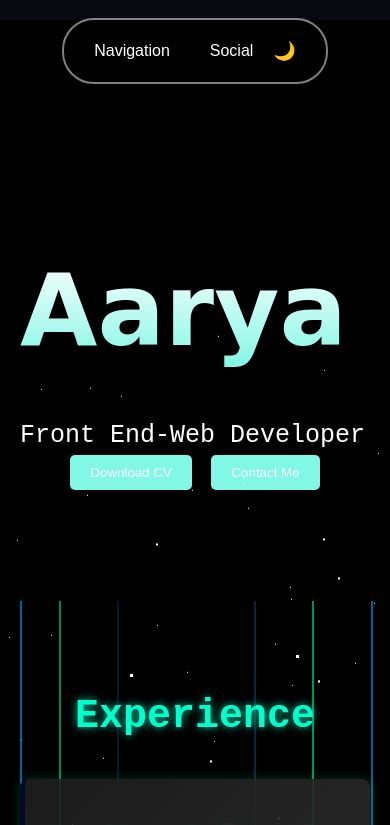
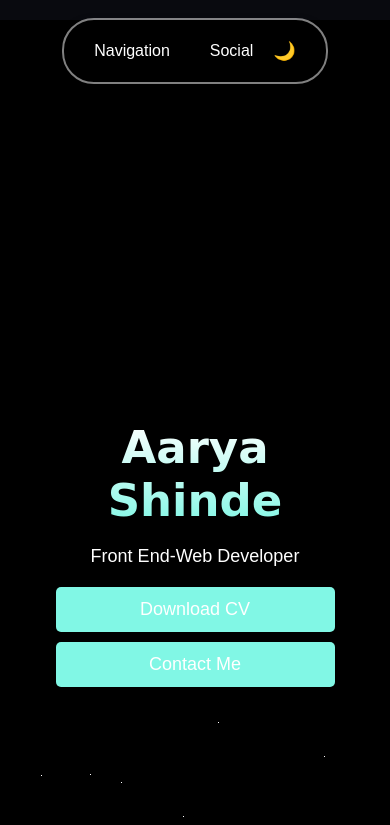
Before and after one commit to Aarya-Shinde/PRODIGY_WD_04, a plain HTML site: page index.html in a window 390 px wide. Shown: the top 825 px of the page. Drawn offline with nearby package versions, Linux system fonts and the light colour scheme; a web font is replaced by a local one.

Commit message:
Fixed main container responsiveness issue

```diff
--- a/indexstyle.css
+++ b/indexstyle.css
@@ -96,17 +96,33 @@ body {
 main {
     padding: 20px;
     text-align: center;
-    margin-bottom: 80px;
+    display: flex;
+    justify-content: center;
+    align-items: center;
+    height: 100vh;
+}
+
+.mainContainer {
+    width: 100%;
+    max-width: 700px;
+    padding: 20px;
+}
+
+.box {
+    text-align: center;
+    max-width: 90%;
+    margin: 0 auto;
 }
 
 h1 {
     background: -webkit-linear-gradient(white, #81f7e5);
     font-family: 'Bruno Ace SC', cursive;
-    font-size: 100px;
+    font-size: 80px;
     font-stretch: semi-expanded;
     -webkit-background-clip: text;
     -webkit-text-fill-color: transparent;
-    margin-top: 130px;
+    white-space: nowrap; /* Keeps name in one line */
+    margin: 20px 0;
     display: inline-block;
     overflow: hidden;
     animation: typing 3s steps(40, end);
@@ -119,37 +135,73 @@ h1 {
 
 .profession {
     color: white;
-    margin: -20px 10px 0px 0px;
-    font-size: 25px;
+    font-size: 22px;
+    margin-top: -5px;
+}
+
+.buttons {
+    display: flex;
+    justify-content: center;
+    gap: 15px;
+    margin-top: 20px;
+    flex-wrap: wrap;
 }
 
 .buttons button {
-    padding: 10px 20px;
-    margin: 5px;
+    padding: 12px 25px;
+    font-size: 18px;
     border: none;
     background: #81f7e5;
     color: white;
     border-radius: 5px;
     cursor: pointer;
-    transition: background 0.3s;
+    transition: background 0.3s, transform 0.2s;
+    min-width: 180px;
 }
 
 .buttons button:hover {
     background: #004a69;
+    transform: scale(1.05);
 }
 
-.info {
-    color: #f1f1f1;
-    background-color: black;
+/* Responsive Styles */
+@media (max-width: 768px) {
+    h1 {
+        font-size: 60px;
+    }
+
+    .profession {
+        font-size: 20px;
+    }
+
+    .buttons {
+        flex-direction: column;
+        align-items: center;
+    }
+
+    .buttons button {
+        width: 90%;
+    }
 }
 
-.box {
-    font-family: 'Courier New', monospace;
-    overflow: hidden;
-    white-space: nowrap;
-    margin: 0 auto;
+@media (max-width: 480px) {
+    h1 {
+        font-size: 45px;
+        white-space: normal; /* Allows breaking on small screens */
+    }
+
+    .profession {
+        font-size: 18px;
+    }
+
+    .buttons {
+        gap: 10px;
+    }
+
+    .buttons button {
+        width: 100%;
+    }
 }
-
 /* footer styleing starts here ******************** */
 
 footer {
```
